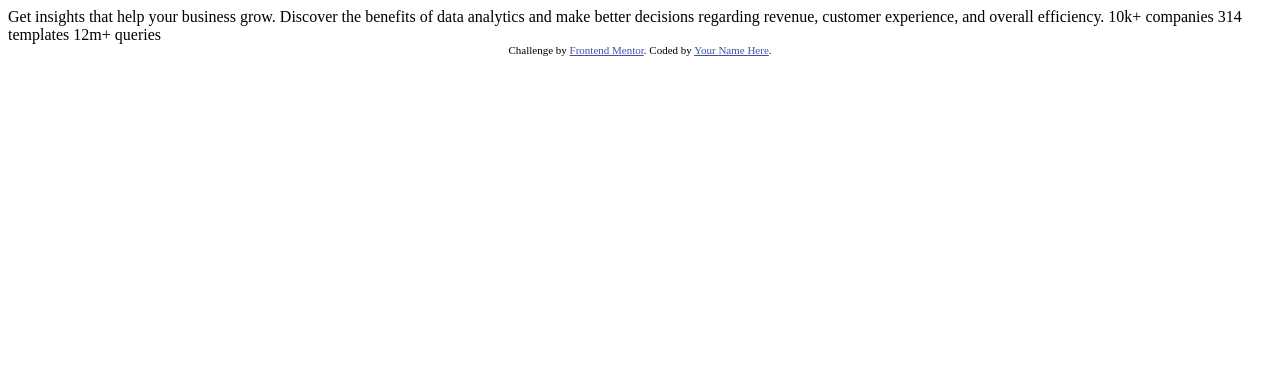
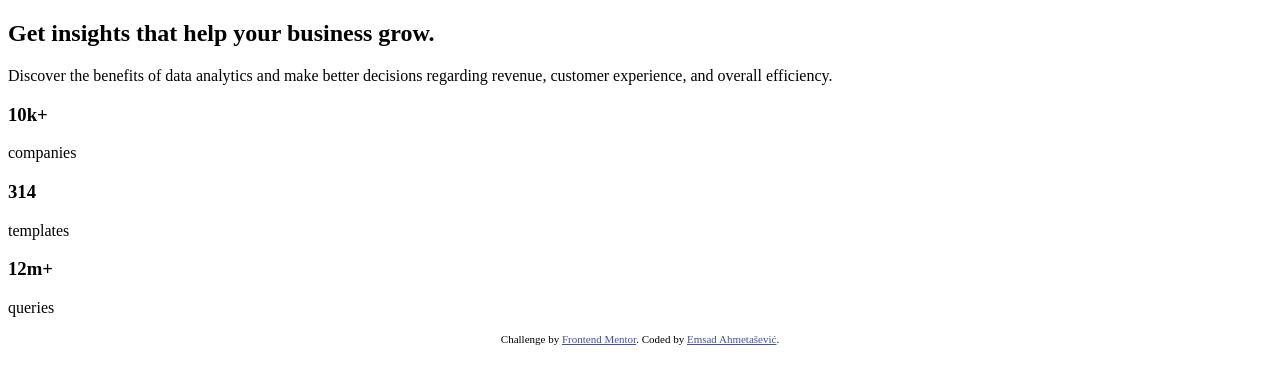
Before and after one commit to emsad87/stats-preview-card-component, a plain HTML site: page index.html in a window 1280 px wide. Drawn offline with Linux system fonts and the light colour scheme.

Commit message:
html setup

```diff
--- a/index.html
+++ b/index.html
@@ -1,33 +1,65 @@
 <!DOCTYPE html>
 <html lang="en">
   <head>
-  <meta charset="UTF-8">
-  <meta name="viewport" content="width=device-width, initial-scale=1.0"> <!-- displays site properly based on user's device -->
+    <meta charset="UTF-8" />
+    <meta name="viewport" content="width=device-width, initial-scale=1.0" />
+    <!-- displays site properly based on user's device -->
 
-  <link rel="icon" type="image/png" sizes="32x32" href="./images/favicon-32x32.png">
+    <link
+      rel="icon"
+      type="image/png"
+      sizes="32x32"
+      href="./images/favicon-32x32.png"
+    />
 
     <title>Frontend Mentor | Stats preview card component</title>
 
     <!-- Feel free to remove these styles or customise in your own stylesheet 👍 -->
     <style>
-    .attribution { font-size: 11px; text-align: center; }
-    .attribution a { color: hsl(228, 45%, 44%); }
+      .attribution {
+        font-size: 11px;
+        text-align: center;
+      }
+      .attribution a {
+        color: hsl(228, 45%, 44%);
+      }
     </style>
   </head>
   <body>
+    <main>
+      <article>
+        <aside class="card__image"></aside>
+        <main class="card__content">
+          <section class="card__text">
+            <h2>Get <span>insights</span> that help your business grow.</h2>
+            <p>
+              Discover the benefits of data analytics and make better decisions
+              regarding revenue, customer experience, and overall efficiency.
+            </p>
+          </section>
+          <section class="card__stats">
+            <article>
+              <h3>10k+</h3>
+              <p>companies</p>
+            </article>
+            <article>
+              <h3>314</h3>
+              <p>templates</p>
+            </article>
+            <article>
+              <h3>12m+</h3>
+              <p>queries</p>
+            </article>
+          </section>
+        </main>
+      </article>
 
-  Get insights that help your business grow.
-
-  Discover the benefits of data analytics and make better decisions regarding revenue, customer
-  experience, and overall efficiency.
-
-  10k+ companies
-  314 templates
-  12m+ queries
-
-  <div class="attribution">
-    Challenge by <a href="https://www.frontendmentor.io?ref=challenge" target="_blank">Frontend Mentor</a>.
-    Coded by <a href="#">Your Name Here</a>.
-  </div>
+      <article class="attribution">
+        Challenge by
+        <a href="https://www.frontendmentor.io?ref=challenge" target="_blank"
+          >Frontend Mentor</a
+        >. Coded by <a href="https://emsad87.github.io/">Emsad Ahmetašević</a>.
+      </article>
+    </main>
   </body>
 </html>
```
Also changed, not shown: 1 other file. Lines whose indentation alone changed are shown as unchanged.
